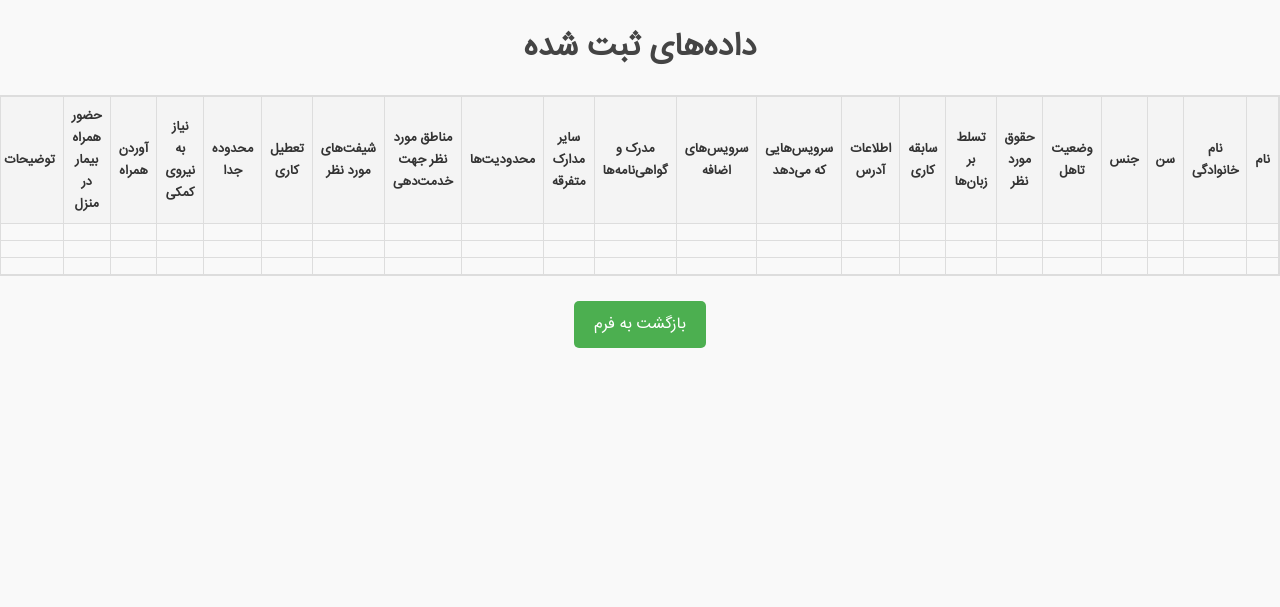
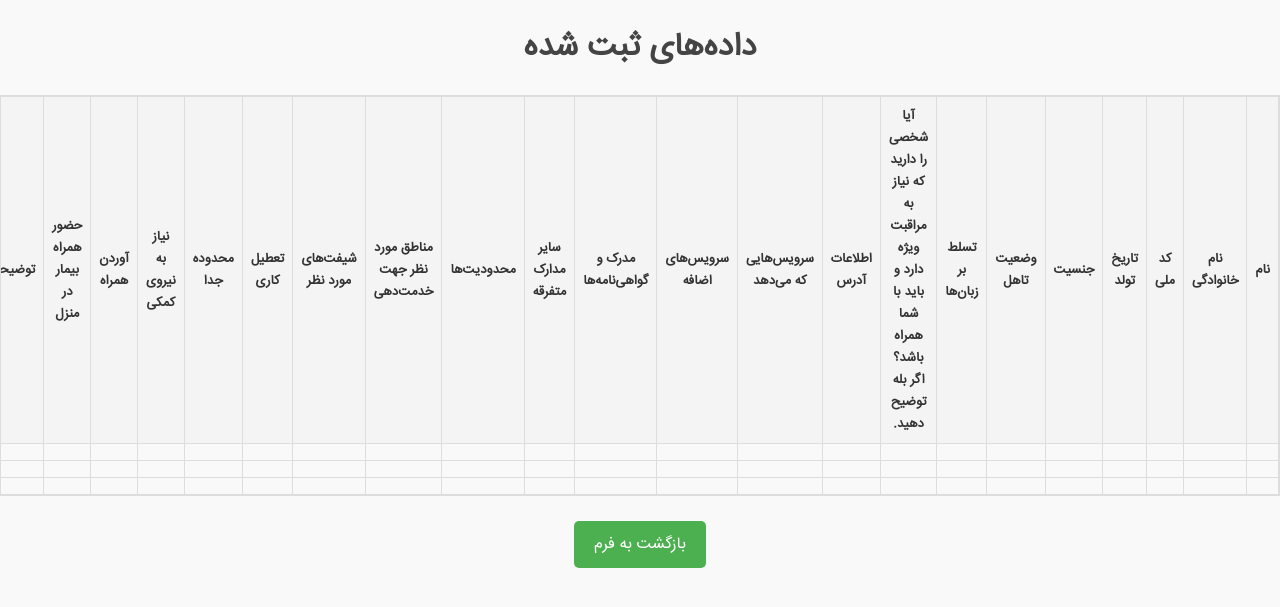
Before and after one commit to Justdosth/Form_Filter, a Flask app: page /view-data in a window 1280 px wide. Shown: the top 607 px of the page. Run offline with Flask 3, Linux system fonts and the light colour scheme; data comes from the database, SQL or seed files in the repository; lists and menus that the app fills with data are empty.

Commit message:
add new changes

```diff
--- a/app.py
+++ b/app.py
@@ -21,13 +21,15 @@ form_structure = {
     "اطلاعات هویتی": {
         "نام": "text",
         "نام خانوادگی": "text",
-        "سن": "number",
-        "جنس": ["مرد", "زن"],
+        "کد ملی": "text",
+        "تاریخ تولد": "date",
+        "جنسیت": ["مرد", "زن"],
         "وضعیت تاهل": ["مجرد", "متاهل"],
-        "حقوق مورد نظر": "number",
         "تسلط بر زبان‌ها": "text",
-        "سابقه کاری": "text",
+        "آیا شخصی را دارید که نیاز به مراقبت ویژه دارد و باید با شما همراه باشد؟ اگر بله توضیح دهید.": ["بله", "خیر"]
     },
+
+
     "اطلاعات دسترسی": {
         "اطلاعات آدرس": ["ساکن تهران", "ساکن کرج", "ساکن شهرستان"],
         "سرویس‌هایی که می‌دهد": ["کودک", "سالمند", "امور تخصصی بیماران"],
@@ -63,7 +65,8 @@ def form():
         form_data = FormData(
             name=request.form['نام'],
             last_name=request.form['نام خانوادگی'],
-            age=request.form.get('سن', type=int),
+            national_code=request.form['کد ملی'],
+            birth_date=request.form.get('سن', type=date),
             gender=request.form.get('جنس'),
             marital_status=request.form.get('وضعیت تاهل'),
             salary=request.form.get('حقوق مورد نظر', type=float),
@@ -127,11 +130,11 @@ def submit_form():
             "سن": "age",
             "جنس": "gender",
             "وضعیت تاهل": "marital_status",
-            "حقوق مورد نظر": "salary",
+            "کد ملی": "national_code",
             "تسلط بر زبان‌ها": "language_proficiency",
             "سابقه کاری": "work_experience",
             "اطلاعات آدرس": "address",
-            "country_name": "country_name",
+            "شهرستان": "country_name",
             "سرویس‌هایی که می‌دهد": "services_offered",
             "سرویس‌های اضافه": "extra_services",
             "مدرک و گواهی‌نامه‌ها": "certifications",
--- a/static/css/styles.css
+++ b/static/css/styles.css
@@ -73,6 +73,7 @@ label {
 
 input[type="text"],
 input[type="number"],
+input[type="date"],
 select,
 textarea {
     font-family: "IRANSans", Arial, sans-serif;
```
Also changed, not shown: database.py (+13 -0 lines), static/js/form-logic.js (+10 -0 lines), templates/multi_page_form.html (+15 -6 lines), 1 other file.
